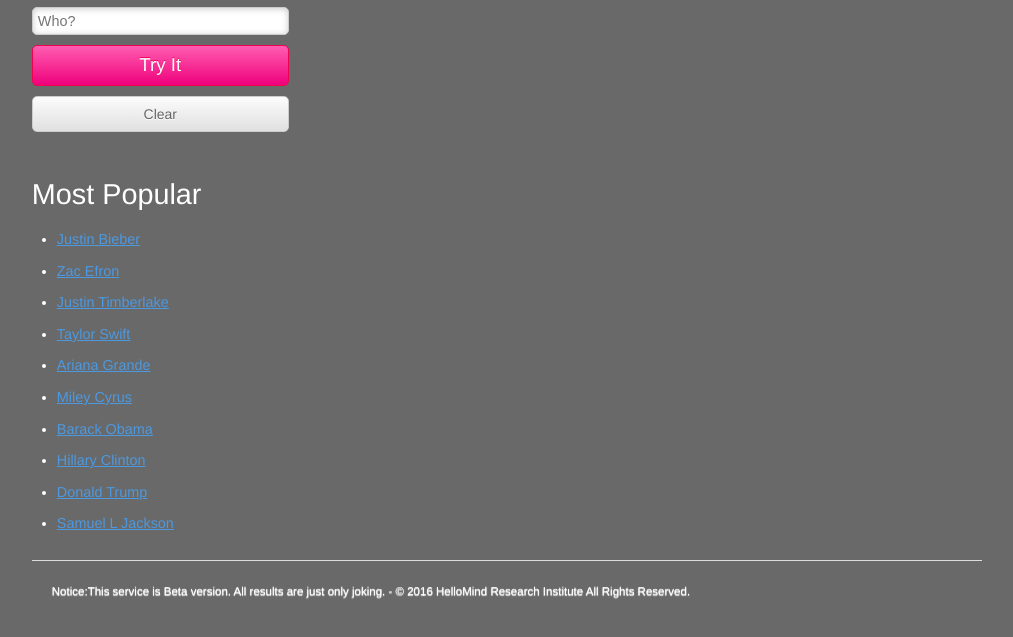
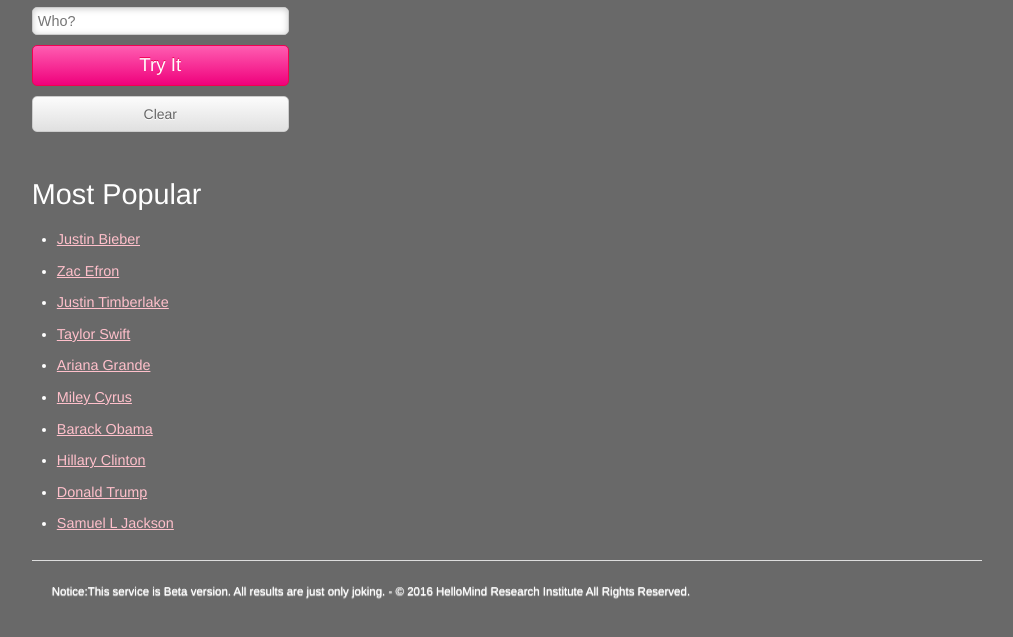
Before and after one commit to ycatch/hello-mind, a plain HTML site: page index.html in a window 1280 px wide. Shown: the part 91-728 px from the top of the page, without its empty margins (125-1138 px from the left). Drawn offline with nearby package versions, Linux system fonts and the light colour scheme.

Commit message:
change link color for design

```diff
--- a/style.css
+++ b/style.css
@@ -177,3 +177,11 @@ display:block;
 .wide{
 	width: 257px;
 }
+
+a {
+	color: pink;
+}
+
+a:hover {
+	color: violet;
+}
```
